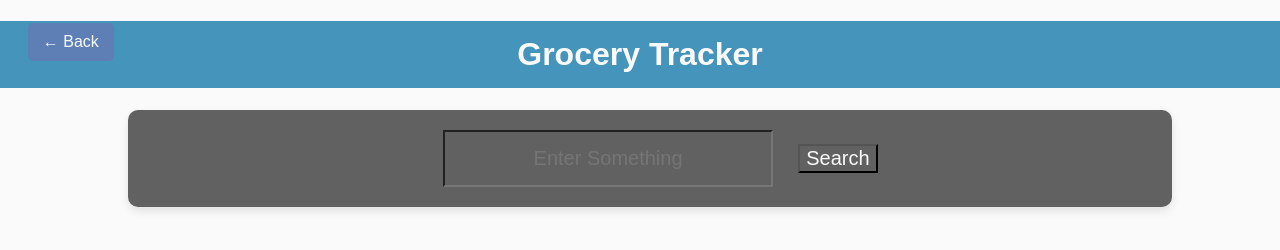
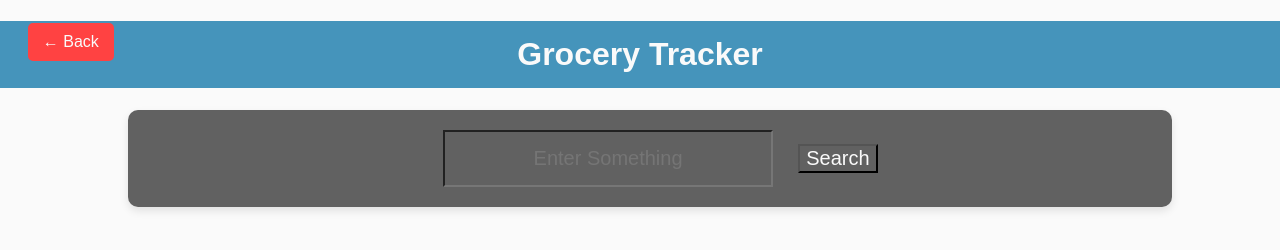
Before and after one commit to JustinK257/WebsiteTest, a plain HTML site: page itemsearch.html in a window 1280 px wide. In both pictures the pointer is over the button 70 px from the left and 42 px from the top of the page. Drawn offline with Linux system fonts and the light colour scheme.

Commit message:
Button Update

```diff
--- a/itemsearch.css
+++ b/itemsearch.css
@@ -53,5 +53,5 @@ button{
 }
 
 .back-button:hover {
-    background-color: #5D7FB6; /* Hover color */
+    background-color: #FF4242; /* Hover color */
 }
--- a/newlist.js
+++ b/newlist.js
@@ -34,7 +34,6 @@ function loadShoppingList() {
             </div>
             <div class="product-actions">
                 <button class="remove-button" onclick="removeItem(${index})">Remove</button>
-                <button class="decrement-button" onclick="decrementItem(${index})">-</button>
             </div>
         `;
 
--- a/orangejuice.css
+++ b/orangejuice.css
@@ -130,5 +130,5 @@ section {
 }
 
 .back-button:hover {
-    background-color: #4594BB; /* Hover color */
+    background-color: #FF4242; /* Hover color */
 }
```
